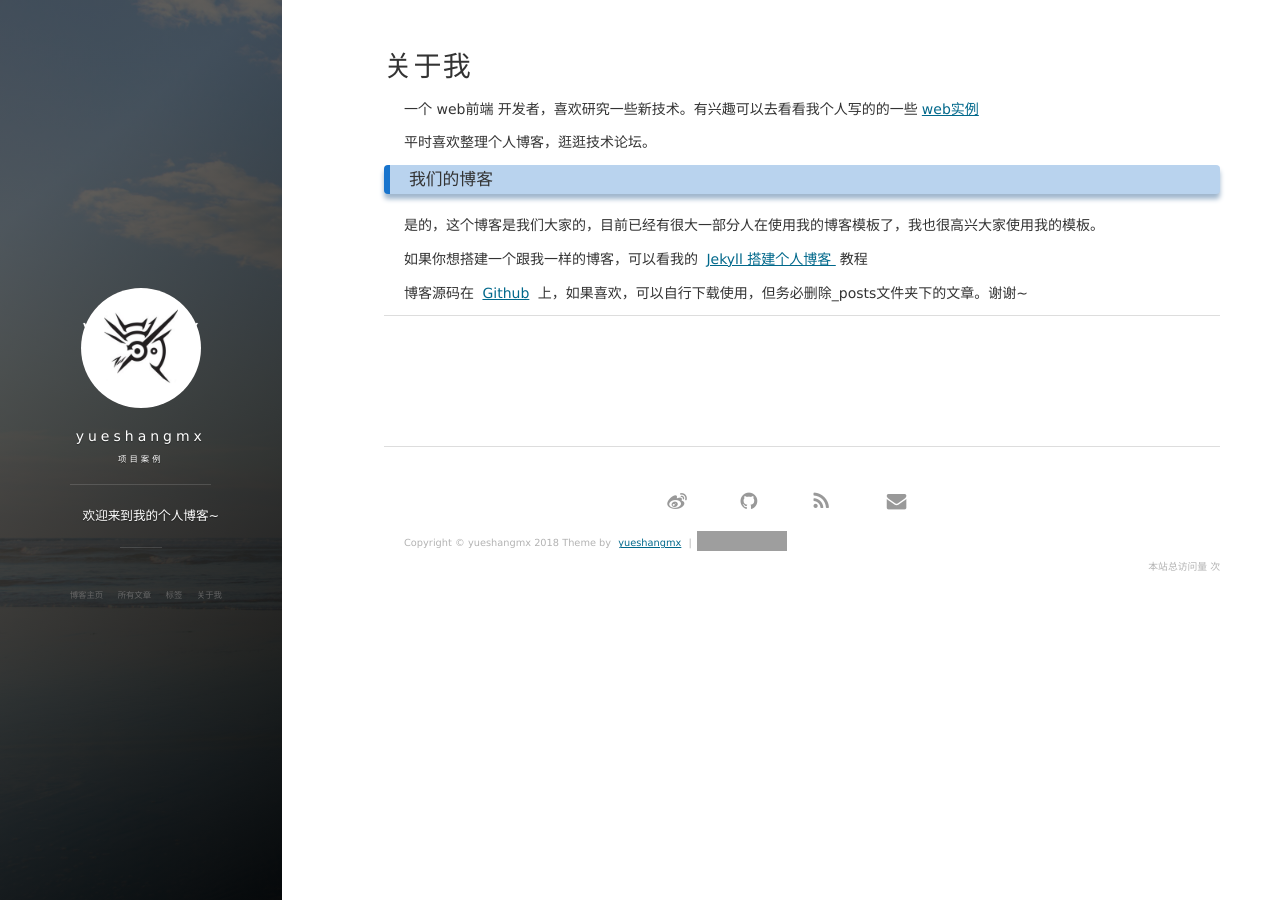
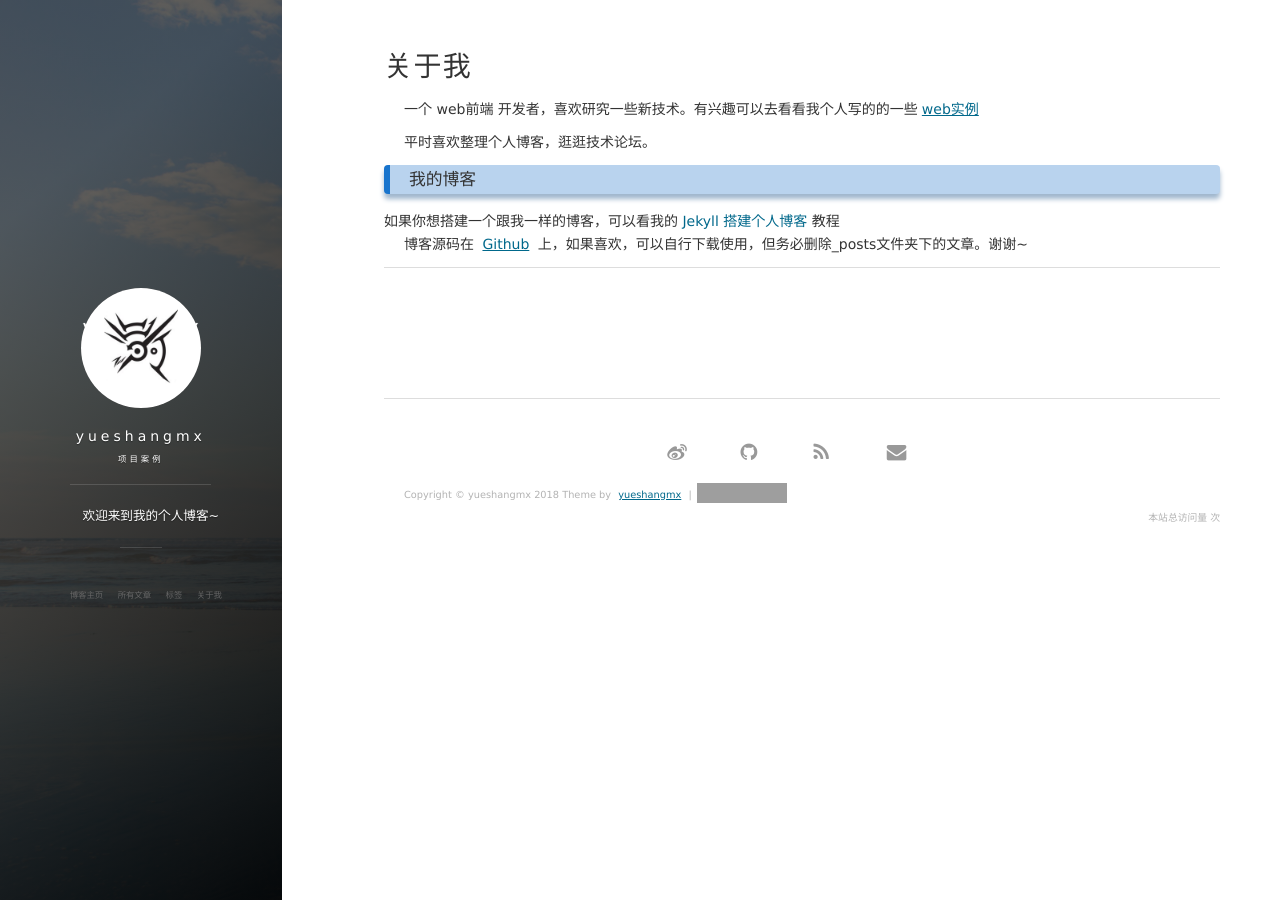
Before and after one commit to yueshangmx/yueshangmx.github.io, a Jekyll site: the page built from about.md, in a window 1280 px wide. Built offline with Jekyll 4.4.1, drawn with Linux system fonts in a browser that asks for light colours; nearby versions of some CDN libraries; comment, search, counter and statistics services are not loaded; grey boxes are pictures that could not be loaded.

Commit message:
update about

```diff
--- a/CNAME
+++ b/CNAME
@@ -1 +1 @@
-yueshangmx.top
+yueshangmx.xyz
--- a/about.md
+++ b/about.md
@@ -8,13 +8,9 @@ title: 关于我
 平时喜欢整理个人博客，逛逛技术论坛。
 <p>
 
-<h3> 我们的博客 </h3>
+<h3> 我的博客 </h3>
 
-<p>
 
-是的，这个博客是我们大家的，目前已经有很大一部分人在使用我的博客模板了，我也很高兴大家使用我的模板。
-
-<p>
 
 如果你想搭建一个跟我一样的博客，可以看我的
 <a href="/2017/10/jekyll_tutorials1/"> Jekyll 搭建个人博客 </a>
```
